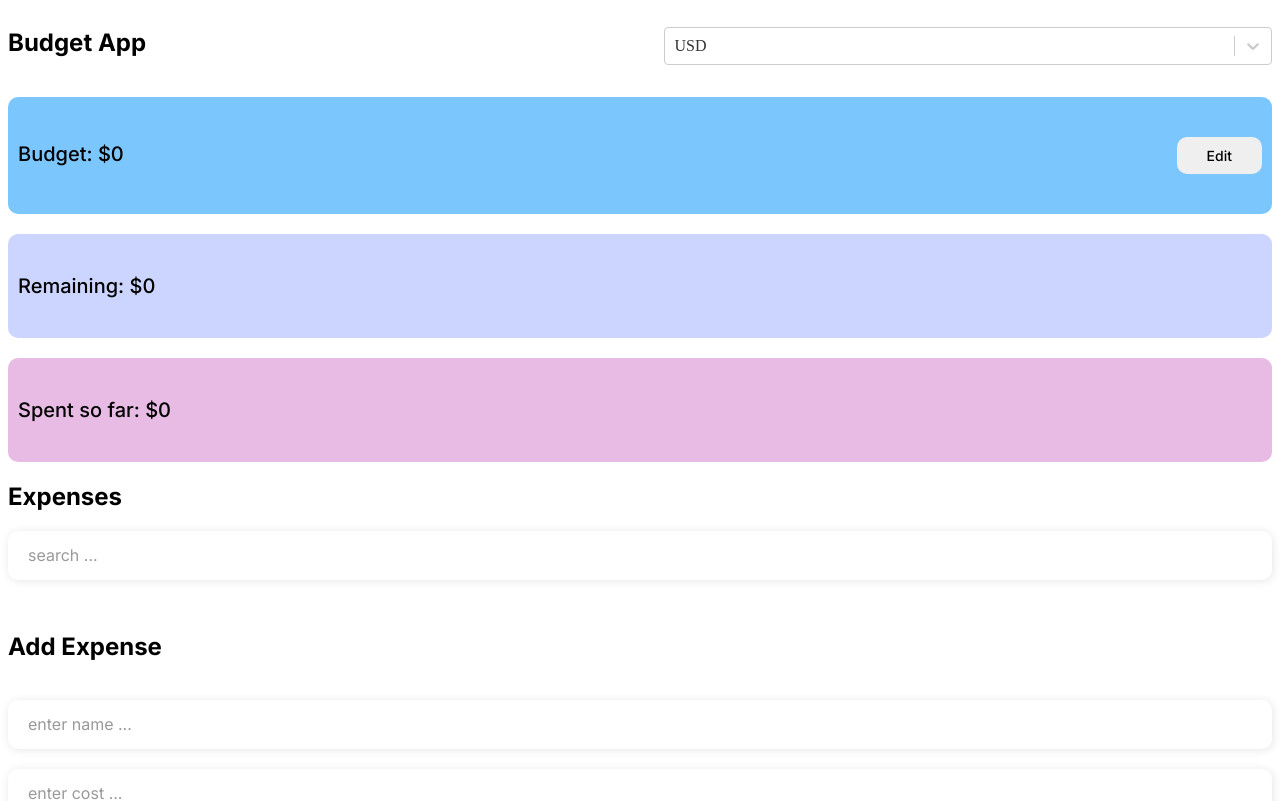
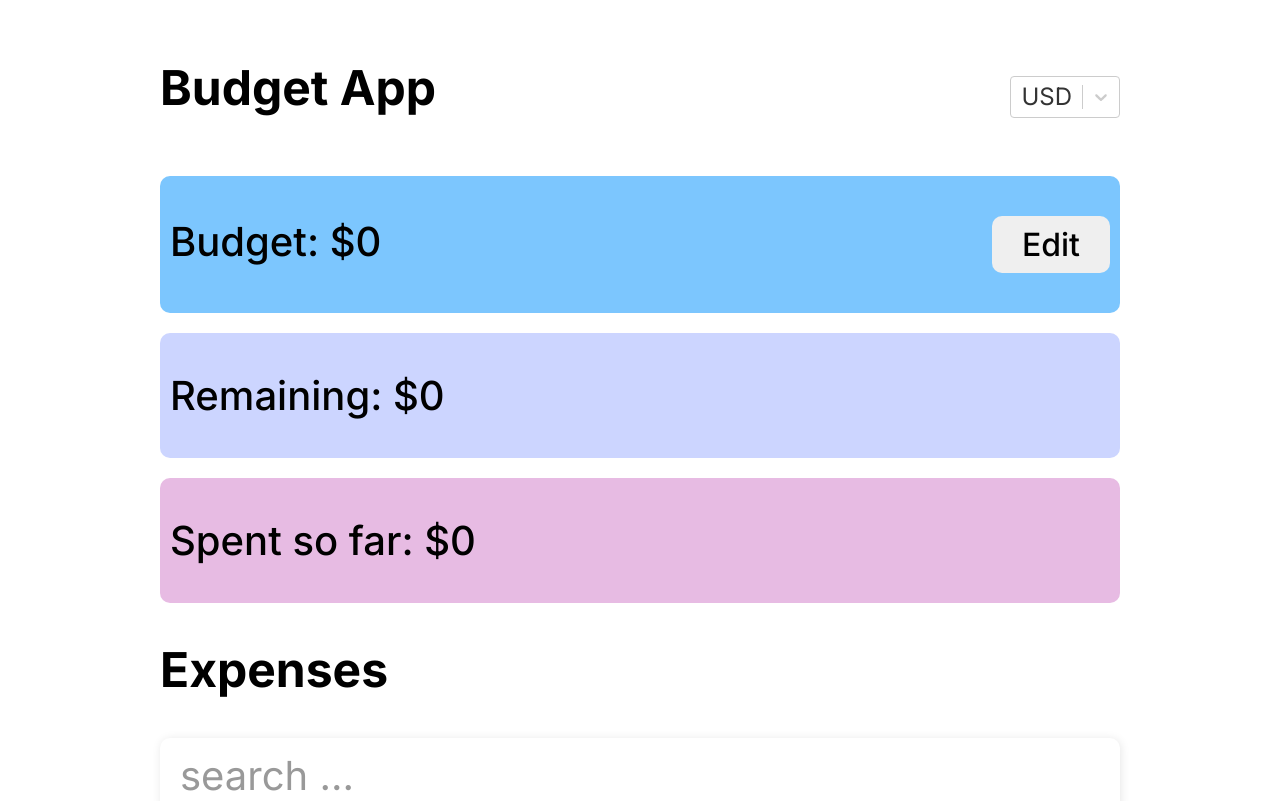
Before and after one commit to igorslepenkov/react-budget-app, a React (Create React App) app: page / in a window 1280 px wide. Shown: the top 801 px of the page. Built offline with nearby package versions, Linux system fonts and the light colour scheme.

Commit message:
feat(hw_39): add globalStyles with media, improved CustomSelect styles

```diff
--- a/src/App.tsx
+++ b/src/App.tsx
@@ -1,10 +1,12 @@
 import { AddExpenseForm } from "./components/AddExpenseForm";
 import { Expenses } from "./components/Expenses";
 import { Header } from "./components/Header";
+import { GlobalStyles } from "./ui";
 
 function App() {
   return (
     <>
+      <GlobalStyles />
       <Header />
       <Expenses />
       <AddExpenseForm />
--- a/src/components/CustomSelect/CustomSelect.tsx
+++ b/src/components/CustomSelect/CustomSelect.tsx
@@ -1,4 +1,4 @@
-import Select, { SingleValue, StylesConfig } from "react-select";
+import Select, { SingleValue } from "react-select";
 import { Currency } from "../../config";
 import { useCurrencyContext } from "../../context/CurrencyContext";
 
@@ -31,6 +31,25 @@ export const CustomSelect = ({ areaName }: IProps) => {
         container: (provided) => ({
           ...provided,
           gridArea: areaName || "auto",
+          width: "fit-content",
+          justifySelf: "end",
+          fontFamily: "Inter",
+          fontSize: "12px",
+          fontWeight: 400,
+          fontStyle: "normal",
+          lineHeight: "15px",
+          "@media (min-width: 375px)": {
+            fontSize: "14px",
+            lineHeight: "17px",
+          },
+          "@media (min-width: 768px)": {
+            fontSize: "18px",
+            lineHeight: "23px",
+          },
+          "@media (min-width: 1200px)": {
+            fontSize: "24px",
+            lineHeight: "28px",
+          },
         }),
       }}
       options={options}
--- a/src/ui/fonts.ts
+++ b/src/ui/fonts.ts
@@ -1,4 +1,5 @@
 import { css } from "styled-components";
+import { Media } from "./media";
 
 const f1 = css`
   font-family: "Inter";
@@ -6,6 +7,21 @@ const f1 = css`
   font-weight: 700;
   font-size: 24px;
   line-height: 29px;
+
+  @media (${Media.SM}) {
+    font-size: 32px;
+    line-height: 37px;
+  }
+
+  @media (${Media.MD}) {
+    font-size: 40px;
+    line-height: 45px;
+  }
+
+  @media (${Media.LG}) {
+    font-size: 48px;
+    line-height: 56px;
+  }
 `;
 
 const f2 = css`
@@ -14,6 +30,21 @@ const f2 = css`
   font-weight: 500;
   font-size: 20px;
   line-height: 24px;
+
+  @media (${Media.SM}) {
+    font-size: 24px;
+    line-height: 28px;
+  }
+
+  @media (${Media.MD}) {
+    font-size: 32px;
+    line-height: 37px;
+  }
+
+  @media (${Media.LG}) {
+    font-size: 40px;
+    line-height: 45px;
+  }
 `;
 
 const f3 = css`
@@ -22,6 +53,21 @@ const f3 = css`
   font-weight: 500;
   font-size: 14px;
   line-height: 17px;
+
+  @media (${Media.SM}) {
+    font-size: 16px;
+    line-height: 19px;
+  }
+
+  @media (${Media.MD}) {
+    font-size: 24px;
+    line-height: 28px;
+  }
+
+  @media (${Media.LG}) {
+    font-size: 32px;
+    line-height: 37px;
+  }
 `;
 
 const f4 = css`
@@ -30,6 +76,21 @@ const f4 = css`
   font-weight: 400;
   font-size: 16px;
   line-height: 19px;
+
+  @media (${Media.SM}) {
+    font-size: 20px;
+    line-height: 24px;
+  }
+
+  @media (${Media.MD}) {
+    font-size: 32px;
+    line-height: 37px;
+  }
+
+  @media (${Media.LG}) {
+    font-size: 40px;
+    line-height: 45px;
+  }
 `;
 
 const f5 = css`
@@ -38,6 +99,21 @@ const f5 = css`
   font-weight: 400;
   font-size: 12px;
   line-height: 15px;
+
+  @media (${Media.SM}) {
+    font-size: 14px;
+    line-height: 17px;
+  }
+
+  @media (${Media.MD}) {
+    font-size: 16px;
+    line-height: 19px;
+  }
+
+  @media (${Media.SM}) {
+    font-size: 20px;
+    line-height: 24px;
+  }
 `;
 
 export const fonts = { f1, f2, f3, f4, f5 };
--- /dev/null
+++ b/src/ui/globalStyles.ts
@@ -0,0 +1,32 @@
+import { createGlobalStyle } from "styled-components";
+import { Media } from "./media";
+
+export const GlobalStyles = createGlobalStyle`
+    *{
+        box-sizing: border-box;
+    }
+
+    body{
+        margin: 0;
+        display: flex;
+        justify-content: center;
+    }
+
+    #root{
+        width: 100%;
+        max-width: 375px;
+        padding: 20px;
+
+        @media(${Media.SM}){
+            max-width: 500px;
+        }
+
+        @media(${Media.MD}){
+            max-width: 700px;
+        }
+
+        @media(${Media.LG}){
+            max-width: 1000px;
+        }
+    }
+`;
--- a/src/ui/index.ts
+++ b/src/ui/index.ts
@@ -1,2 +1,4 @@
 import { fonts } from "./fonts";
-export { fonts };
+import { GlobalStyles } from "./globalStyles";
+import { Media } from "./media";
+export { fonts, GlobalStyles, Media };
--- /dev/null
+++ b/src/ui/media.ts
@@ -0,0 +1,5 @@
+export enum Media {
+  SM = "min-width: 414px",
+  MD = "min-width: 768px",
+  LG = "min-width: 1200px",
+}
```
